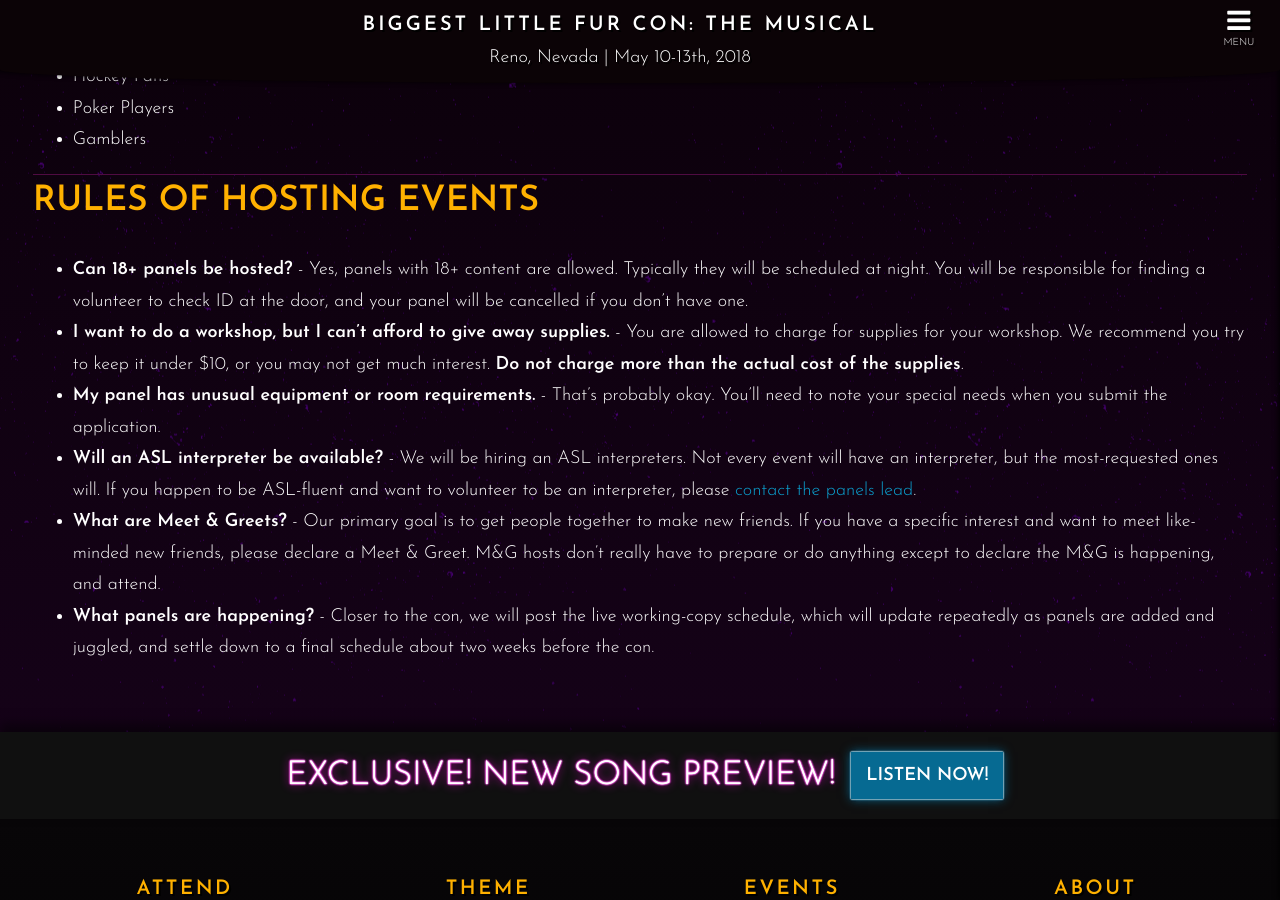
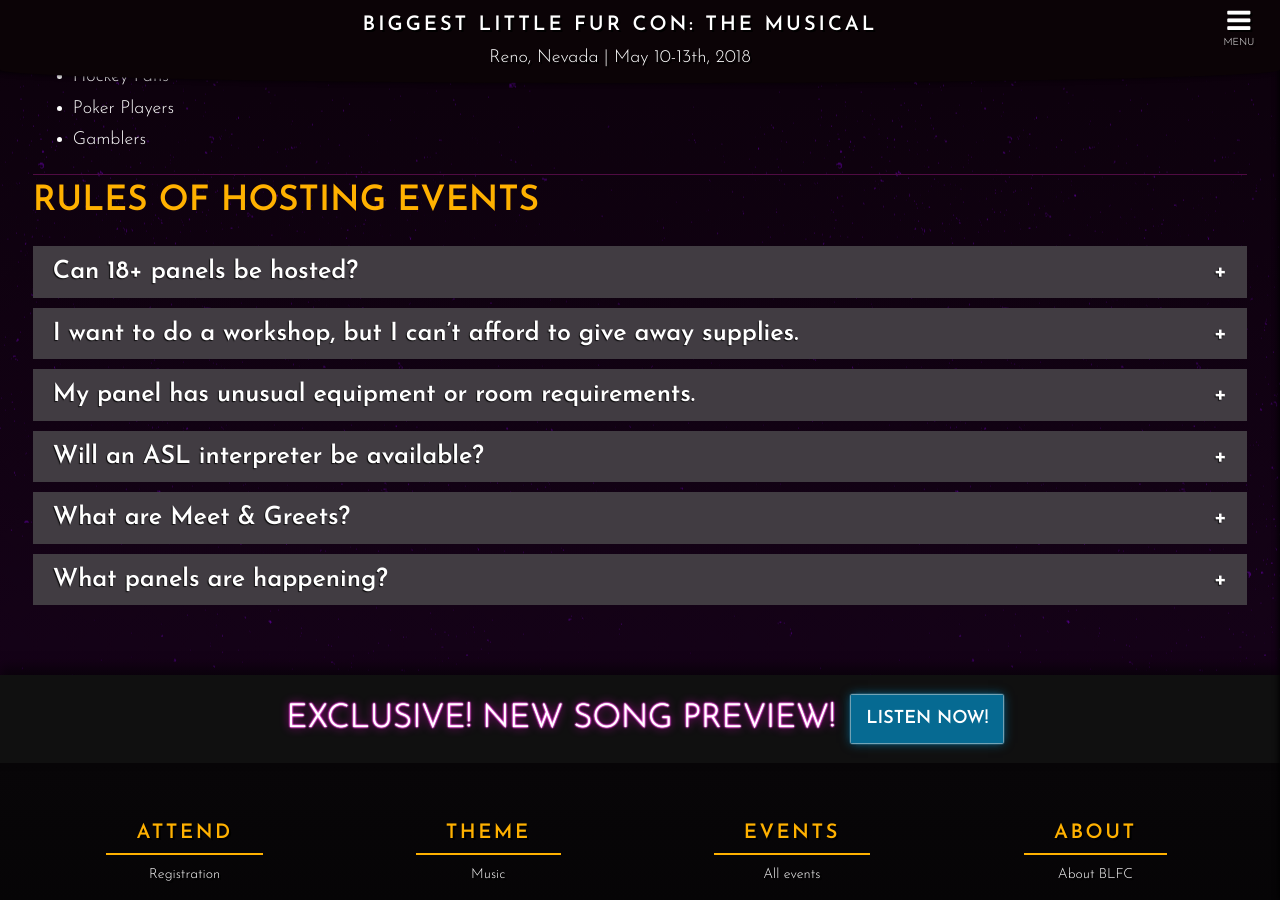
Before and after one commit to blfcweb/biggestlittlefc.github.io, a Jekyll site: the page built from host-an-event.md, in a window 1280 px wide and 900 px high, scrolled down 2147 px. Built offline with Jekyll 4.4.1, drawn with Linux system fonts in a browser that asks for light colours; our own code applies the rules of GitHub Pages for plain Markdown files; some of the changed lines change nothing that is shown.

Commit message:
improved markdown consistency

```diff
--- a/host-an-event.md
+++ b/host-an-event.md
@@ -12,7 +12,7 @@
 
 BLFC is highly dependent on the community in order to provide skillfully presented panels. We are happily accepting applications from panelists and are actively looking for presenters with skills and knowledge that they are eager to share.
 
-If you wish to run a panel or have an idea for a panel, go ahead and click the button below and apply to host one, or <a href="/contact/">contact the panels lead</a>.
+If you wish to run a panel or have an idea for a panel, go ahead and click the button below and apply to host one, or [contact the panels lead][contactevents].
 
 While BLFC does not have panel "tracks," we do encourage panelists of all types to participate in our convention.
 
@@ -66,14 +66,31 @@
 ---
 
 ## Rules of Hosting Events
+<div class="accordion-list">
 
-- **Can 18+ panels be hosted?** - Yes, panels with 18+ content are allowed. Typically they will be scheduled at night. You will be responsible for finding a volunteer to check ID at the door, and your panel will be cancelled if you don't have one.
-- **I want to do a workshop, but I can't afford to give away supplies.** - You are allowed to charge for supplies for your workshop. We recommend you try to keep it under $10, or you may not get much interest. **Do not charge more than the actual cost of the supplies**.
-- **My panel has unusual equipment or room requirements.** - That's probably okay. You'll need to note your special needs when you submit the application.
-- **Will an ASL interpreter be available?** - We will be hiring an ASL interpreters. Not every event will have an interpreter, but the most-requested ones will. If you happen to be ASL-fluent and want to volunteer to be an interpreter, please <a href="/contact/">contact the panels lead</a>.
-- **What are Meet &amp; Greets?** - Our primary goal is to get people together to make new friends. If you have a specific interest and want to meet like-minded new friends, please declare a Meet &amp; Greet. M&G hosts don't really have to prepare or do anything except to declare the M&amp;G is happening, and attend.
-- **What panels are happening?** - Closer to the con, we will post the live working-copy schedule, which will update repeatedly as panels are added and juggled, and settle down to a final schedule about two weeks before the con.
+Can 18+ panels be hosted?
+: Yes, panels with 18+ content are allowed. Typically they will be scheduled at night. You will be responsible for finding a volunteer to check ID at the door, and your panel will be cancelled if you don't have one.
 
+I want to do a workshop, but I can't afford to give away supplies.
+: You are allowed to charge for supplies for your workshop. We recommend you try to keep it under $10, or you may not get much interest. **Do not charge more than the actual cost of the supplies**.
+
+My panel has unusual equipment or room requirements.
+: That's probably okay. You'll need to note your special needs when you submit the application.
+
+Will an ASL interpreter be available?
+: We will be hiring an ASL interpreters. Not every event will have an interpreter, but the most-requested ones will. If you happen to be ASL-fluent and want to volunteer to be an interpreter, please [contact the panels lead][contactevents].
+
+What are Meet &amp; Greets?
+: Our primary goal is to get people together to make new friends. If you have a specific interest and want to meet like-minded new friends, please declare a Meet &amp; Greet. M&amp;G hosts don't really have to prepare or do anything except to declare the M&amp;G is happening, and attend.
+
+What panels are happening?
+: Closer to the con, we will post the live working-copy schedule, which will update repeatedly as panels are added and juggled, and settle down to a final schedule about two weeks before the con.
+
+</div>
+
+
+[contactevents]: /contact/
+{:title="Contact Events Lead"}
 
 [signuplink]: https://docs.google.com/forms/d/e/1FAIpQLSe4bfsDydMyg8Koj1D67I2P4ZixboELcM1tfb2F3cPYuaDm8Q/viewform?usp=send_form
 {:title="Host an Event at BLFC" class="button" target="_blank" rel="noopener noreferrer"}
```
